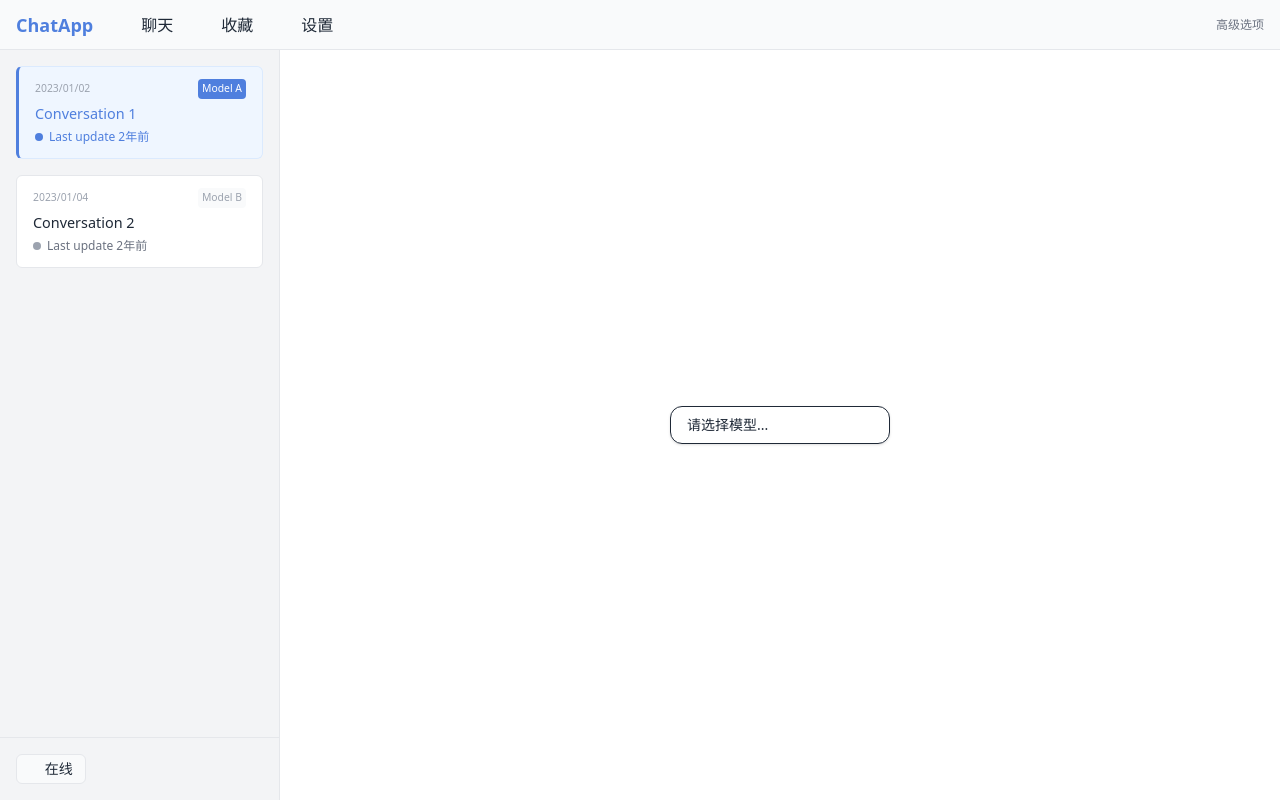
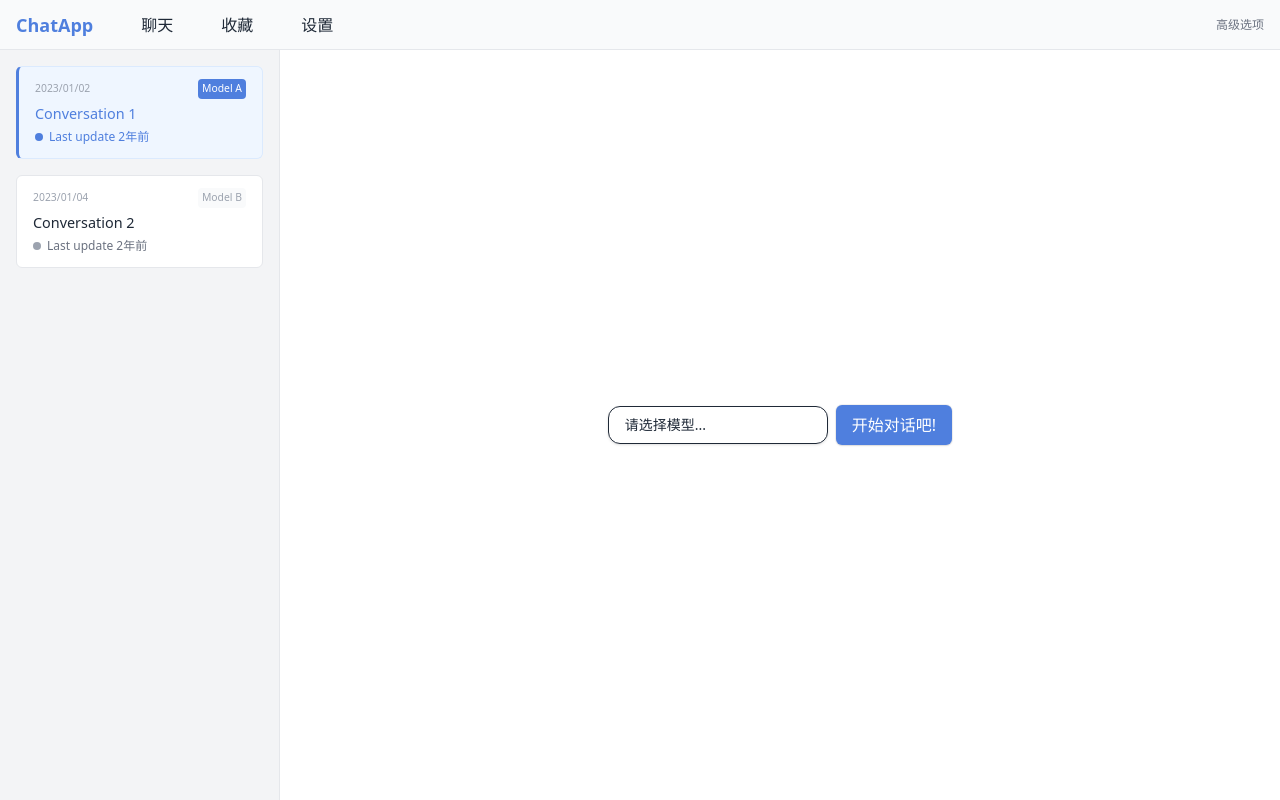
Before and after one commit to blkcor/chat, a Vue app: page / in a window 1280 px wide. Built offline with nearby package versions, Linux system fonts and the light colour scheme; what @iconify/tailwind4 would draw is missing.

Commit message:
fix: choose a model and start the conversation

```diff
--- a/src/renderer/src/App.vue
+++ b/src/renderer/src/App.vue
@@ -28,7 +28,9 @@ const providers: Array<Provider> = [
   }
 ]
 
-const isDarkMode = ref(false)
+const isDarkMode = ref<boolean>(false)
+const modelValue = ref<string>('')
+const startMessage = ref<boolean>(false)
 
 const toggleDarkMode = (event: MouseEvent) => {
   // 获取当前isDarkMode的值，以便在动画中使用正确的顺序
@@ -80,6 +82,14 @@ const toggleDarkMode = (event: MouseEvent) => {
   })
 }
 
+const handleStartChat = () => {
+  // 校验参数
+  console.log("当前选择的模型是:", modelValue.value)
+  if (modelValue.value) {
+    startMessage.value = true
+  }
+}
+
 // 检测系统主题偏好和保存用户主题偏好
 const checkSystemPreference = () => {
   // 首先检查本地存储中是否有用户的主题偏好
@@ -117,6 +127,8 @@ watchEffect(() => {
   // 更新DOM类
   document.documentElement.classList.toggle('dark', isDarkMode.value)
 })
+
+
 </script>
 
 <template>
@@ -132,7 +144,6 @@ watchEffect(() => {
         <Header />
       </div>
 
-      <!-- 右侧 ThemeSwitcher -->
       <div class="flex items-center">
         <ThemeSwitcher :isDarkTheme="isDarkMode" @update:isDarkTheme="isDarkMode = $event" @click="toggleDarkMode" />
       </div>
@@ -144,20 +155,20 @@ watchEffect(() => {
         <div class="p-4 overflow-y-auto">
           <ConversationList :items="conversations" />
         </div>
-        <footer class="p-4 border-t border-theme flex items-center justify-between">
+        <!-- <footer class="p-4 border-t border-theme flex items-center justify-between">
           <button class="btn-secondary text-sm px-3 py-1">
-            <span class="inline-block w-2 h-2 rounded-full bg-success mr-1"></span>
-            在线
+            <span class="inline-block w-2 h-2 rounded-full bg-success mr-1">1人在线</span>
           </button>
-        </footer>
+        </footer> -->
       </aside>
       <section class="flex-grow flex flex-col relative">
-        <div v-if="conversations.length !== 0" class="flex items-center justify-center h-full">
-          <ProviderSelect :providers="providers" />
+        <div v-if="!startMessage" class="flex  items-center justify-center h-full gap-2">
+          <ProviderSelect v-model="modelValue" :providers="providers" />
+          <button @click="handleStartChat" class="btn-primary  cursor-pointer">开始对话吧!</button>
         </div>
 
         <!-- TODO: 如果选中了conversation 加载并展示  否则展示模型选择下拉框 下面的内容需要封装组件-->
-        <div v-if="false" class="flex flex-col h-full">
+        <div v-else class="flex flex-col h-full">
           <!-- 标题部分 -->
           <div class="p-4 border-b border-theme bg-secondary">
             <h1 class="text-xl font-medium text-primary">{{ conversations[0].title }}</h1>
--- a/src/renderer/src/components/ProviderSelect.vue
+++ b/src/renderer/src/components/ProviderSelect.vue
@@ -19,12 +19,13 @@ import {
 import { Provider } from '../types/provider'
 
 defineProps<{ providers: Array<Provider> }>()
+const model = defineModel<string>()
 
 const isOpenMenu = ref(false)
 </script>
 
 <template>
-  <SelectRoot v-model:open="isOpenMenu">
+  <SelectRoot v-model:open="isOpenMenu" v-model="model">
     <!-- 触发器 -->
     <SelectTrigger class="inline-flex min-w-[220px] items-center justify-between rounded-xl px-4 py-2 text-sm
              bg-gradient-to-br from-primary to-secondary border border-border-color
```
